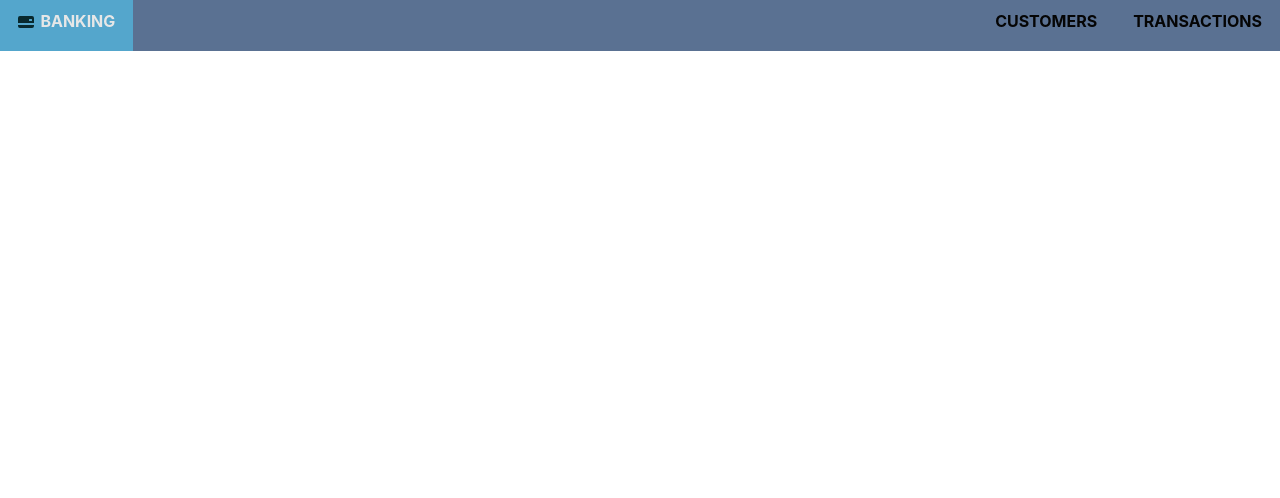
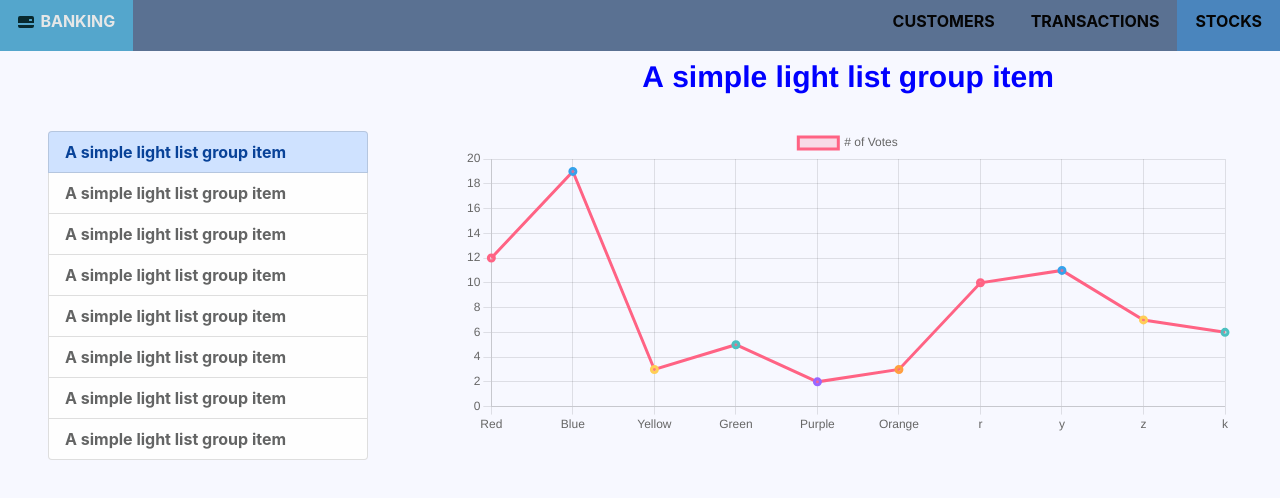
Before and after one commit to SINGHPRANSHU/reactbankingfrontend, a React (Create React App) app: page /stocks in a window 1280 px wide. Shown: the top 498 px of the page. Built offline with nearby package versions, Linux system fonts and the light colour scheme; no server answers.

Commit message:
added stocks page

```diff
--- a/package.json
+++ b/package.json
@@ -6,6 +6,8 @@
     "@testing-library/jest-dom": "^5.11.8",
     "@testing-library/react": "^11.2.2",
     "@testing-library/user-event": "^12.6.0",
+    "bootstrap": "^5.0.1",
+    "chart.js": "^3.3.0",
     "react": "^17.0.1",
     "react-dom": "^17.0.1",
     "react-router-dom": "^5.2.0",
--- a/src/App.js
+++ b/src/App.js
@@ -17,6 +17,7 @@ import Viewall from "./page/viewallcustomers";
 
 import TransferTO from "./page/transferto";
 import  Transaction from "./page/transactions"
+import  Stocks from "./page/stocks"
 
 
 import Navbar from "./components/navbar";
@@ -81,6 +82,9 @@ useEffect(fetchdata,[]);
           <Route path="/transactions">
             <Transaction />
           </Route>
+          <Route path="/stocks">
+            <Stocks />
+          </Route>
 
           <Route path="/" exact={true}>
             <Home />
--- /dev/null
+++ b/src/components/graph.js
@@ -0,0 +1,81 @@
+import { useRef, useEffect, createRef } from 'react';
+import Chart from 'chart.js/auto';
+
+export default function Graph({ labels, data, text, color, stocks, selectedStock, setSelectedStocks}) {
+   const ref = useRef()
+
+   useEffect(() => {
+    new Chart(ref.current.getContext('2d'), {
+      type: 'line',
+      data: {
+          labels,
+          datasets: [{
+              label: '# of Votes',
+              data,
+              backgroundColor: [
+                  'rgba(255, 99, 132, 0.2)',
+                  'rgba(54, 162, 235, 0.2)',
+                  'rgba(255, 206, 86, 0.2)',
+                  'rgba(75, 192, 192, 0.2)',
+                  'rgba(153, 102, 255, 0.2)',
+                  'rgba(255, 159, 64, 0.2)'
+              ],
+              borderColor: [
+                  'rgba(255, 99, 132, 1)',
+                  'rgba(54, 162, 235, 1)',
+                  'rgba(255, 206, 86, 1)',
+                  'rgba(75, 192, 192, 1)',
+                  'rgba(153, 102, 255, 1)',
+                  'rgba(255, 159, 64, 1)'
+              ],
+              borderWidth: 3
+          }]
+      },
+      options: {
+          scales: {
+              y: {
+                  beginAtZero: true
+              }
+          },
+          plugins: {
+            title: {
+                display: true,
+                text,
+                color,
+                fullSize:true,
+                padding: {
+                    top: 10,
+                    bottom: 30
+                },
+                font: {
+                    size: '30em'
+                }
+            },
+
+        }
+      }
+  });
+   },[])
+
+
+    return (
+
+
+     <div style={{height:'90vh',width:'100vw',display:'flex', justifyContent:'space-around'}}>
+         <div class="list-group" style ={{marginTop:'5em', width:"20em"}}>
+         {stocks.map((stock, index) => {
+            if(index ===selectedStock){
+                return  <a onClick={() =>setSelectedStocks(index)} style ={{cursor:"pointer"}} class="list-group-item list-group-item-action list-group-item-primary">{stock}</a>
+            }else{
+                return <a onClick={() =>setSelectedStocks(index)} style ={{cursor:"pointer"}} class="list-group-item list-group-item-action list-group-item-light">{stock}</a>
+            }
+         })}
+         </div>
+      <div className="chart-container" style={{height:'60vh',width:'60vw'}}>
+        <canvas ref ={ ref } id="chart"></canvas>
+      </div>
+     </div>
+
+
+    )
+  }
--- a/src/components/navbar.js
+++ b/src/components/navbar.js
@@ -42,6 +42,9 @@ return(
             <li>
             <NavLink to="/transactions"  activeClassName="linkbackground" ><h6 style={{fontWeight:"bold"}}>TRANSACTIONS</h6></NavLink>
             </li>
+            <li>
+            <NavLink to="/stocks"  activeClassName="linkbackground" ><h6 style={{fontWeight:"bold"}}>STOCKS</h6></NavLink>
+            </li>
 
 
             </div>
--- a/src/page/home.js
+++ b/src/page/home.js
@@ -3,7 +3,7 @@ import "../components/componentscss/home.css"
 export default function Home() {
     return (
 
-        <div className="mediawidth" style={{display:"flex",justifyContent:"center",backgroundColor:"#efeded",flexDirection:"column"}}>
+        <div className="mediawidth" style={{display:"flex",justifyContent:"center",backgroundColor:"#efeded",flexDirection:"column",height:'100vh'}}>
             <div style={{display:"flex",justifyContent:"center"}}>
 
                <h1 >BANKING SYSTEM</h1>
@@ -34,7 +34,7 @@ export default function Home() {
                 <img src="https://www.w3schools.com/howto/img_avatar.png" alt="Avatar" style={{width:"100px",height:"100px"}}/>
                 <img src="https://www.w3schools.com/howto/img_avatar.png" alt="Avatar" style={{width:"100px",height:"100px"}}/>
                  </div>
-                 <div style={{display:"flex",justifyContent:"space-around", marginTop:"1em",flexDirection:"row"}}>
+                 <div style={{display:"flex",justifyContent:"space-around", marginTop:"1em",flexDirection:"row",paddingBottom:'1em'}}>
                 <img src="https://www.w3schools.com/howto/img_avatar.png" alt="Avatar" style={{width:"100px",height:"100px"}}/>
                 <img src="https://www.w3schools.com/howto/img_avatar.png" alt="Avatar" style={{width:"100px",height:"100px"}}/>
                 <img src="https://www.w3schools.com/howto/img_avatar.png" alt="Avatar" style={{width:"100px",height:"100px"}}/>
--- /dev/null
+++ b/src/page/stocks.js
@@ -0,0 +1,21 @@
+import {useState } from 'react';
+import Graph from '../components/graph'
+
+export default function Stocks() {
+
+  const [labels, setLabels] = useState(['Red', 'Blue', 'Yellow', 'Green', 'Purple', 'Orange','r', 'y', 'z', 'k'])
+  const [data, setData] = useState([12, 19, 3, 5, 2, 3, 10,11,7,6])
+  const [text, setText] = useState('Custom Chart Title')
+  const [color, setColor] = useState('Blue')
+  const [stocks, setStocks] = useState(['A simple light list group item','A simple light list group item','A simple light list group item','A simple light list group item','A simple light list group item','A simple light list group item','A simple light list group item','A simple light list group item'])
+  const [selectedStock, setSelectedStocks] = useState(0)
+    return (
+
+     <>
+       <div style={{height:'100vh',width:'100vw',background:'#f7f8ff'}}>
+       <Graph  labels = {labels} data = { data } text = {stocks.length?stocks[selectedStock]:''} color = {color} stocks = {stocks} selectedStock= {selectedStock} setSelectedStocks= {setSelectedStocks}/>
+       </div>
+
+     </>
+    )
+  }
--- a/src/page/transactions.js
+++ b/src/page/transactions.js
@@ -17,6 +17,7 @@ export default function Transaction(){
               <td>{tran.receivername}</td>
               <td>{tran.receiverid}</td>
               <td>{tran.balance}</td>
+              <td>{tran.time}</td>
             </tr>))
 
 
@@ -32,6 +33,7 @@ export default function Transaction(){
             <th style={{textAlign:"center"}}>receiver</th>
             <th style={{textAlign:"center"}}>receiverid</th>
             <th style={{textAlign:"center"}}>transferred</th>
+            <th style={{textAlign:"center"}}>time</th>
           </tr>
         {list}
       </table>
--- a/src/page/transferto.js
+++ b/src/page/transferto.js
@@ -76,6 +76,7 @@ export default function TransferTo() {
     }, 2000);
     return
   }
+
   if(amount<=0){
     setMinerr(true);
     setTimeout(() => {
@@ -100,7 +101,7 @@ export default function TransferTo() {
     receiverid:selected
 
    }
-   console.log(data);
+
 
    fetch('https://transactionrest.herokuapp.com/api/customer/update', {
     method: 'POST',
@@ -119,6 +120,7 @@ export default function TransferTo() {
       setErr(false)
     }, 3000);
    }else{
+
     setLoading("")
     setComp(true)
     setTimeout(() => {
@@ -176,7 +178,7 @@ export default function TransferTo() {
             <input type="text" id="lname" name="id" placeholder="Your Id" value={id}/>
 
             <label for="lname">Amount</label>
-            <input type="text" id="lname" name="amount" placeholder="Enter amount" value={amount} onChange={(e)=>setAmount(e.target.value)}/>
+            <input type="text" id="lname" name="amount" placeholder="Enter amount" value={amount} onChange={(e)=>setAmount(parseInt(e.target.value))}/>
 
             <label for="transfer to">Transfer To</label>
             <select  name="receiver" onChange={handleChange}  >
--- a/src/page/viewallcustomers.js
+++ b/src/page/viewallcustomers.js
@@ -21,7 +21,9 @@ export default function Viewall() {
 
 
 
-    let list = customers.map(customer=>(
+    let list = customers.map(customer=>{
+
+      return(
       <div style={{display:"flex",flexDirection:"row",backgroundColor:"#bbb",margin:"2em",width:"80%",padding:"1em",border:"6px solid grey" }} key={customer._id} className="rootdiv">
         <div style={{display:"flex",flexDirection:"column",width:"40%"}}  >
         <h4 style={{fontWeight:"bolder",float:"left"}}>Name</h4>
@@ -34,11 +36,14 @@ export default function Viewall() {
         <h4 style={{fontWeight:"bolder"}}>{customer.email}</h4>
         <h4 style={{fontWeight:"bolder"}}>{customer.balance}</h4>
 
+
+
+
         <button className="button button1" onClick={()=>handleClick(customer._id,customer.name)}><span>Transfer</span></button>
         </div>
 
       </div>
-    ));
+    )});
 
     return (
 
```
Also changed, not shown: 2 other files (tests, documents, lock files or other folders).
